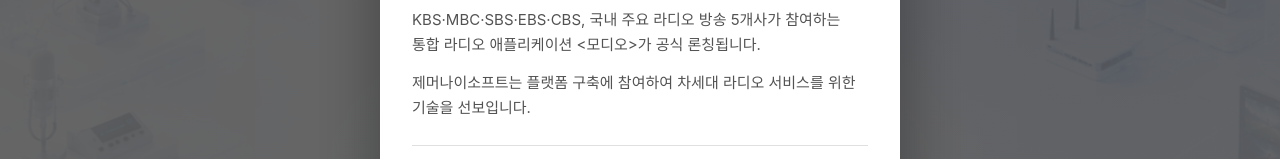
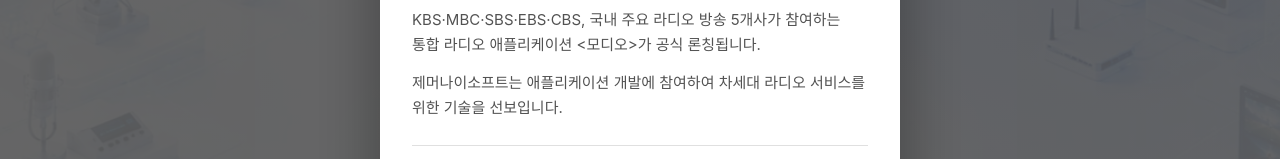
Before and after one commit to gemiso-dev/gemiso-website, a Next.js app: page / in a window 1280 px wide. Shown: the part 209-368 px from the top of the page. Built offline with nearby package versions, Linux system fonts and the light colour scheme; a web font is replaced by a local one.

Commit message:
fix: 팝업 본문 '플랫폼 구축'을 '애플리케이션 개발'로 수정

```diff
--- a/components/event-popup-data.ts
+++ b/components/event-popup-data.ts
@@ -37,7 +37,7 @@
   },
   paragraphs: [
     "KBS·MBC·SBS·EBS·CBS, 국내 주요 라디오 방송 5개사가 참여하는 통합 라디오 애플리케이션 <모디오>가 공식 론칭됩니다.",
-    "제머나이소프트는 플랫폼 구축에 참여하여 차세대 라디오 서비스를 위한 기술을 선보입니다.",
+    "제머나이소프트는 애플리케이션 개발에 참여하여 차세대 라디오 서비스를 위한 기술을 선보입니다.",
   ],
   launch: {
     heading: "통합 라디오 애플리케이션 <모디오> 론칭쇼",
```
